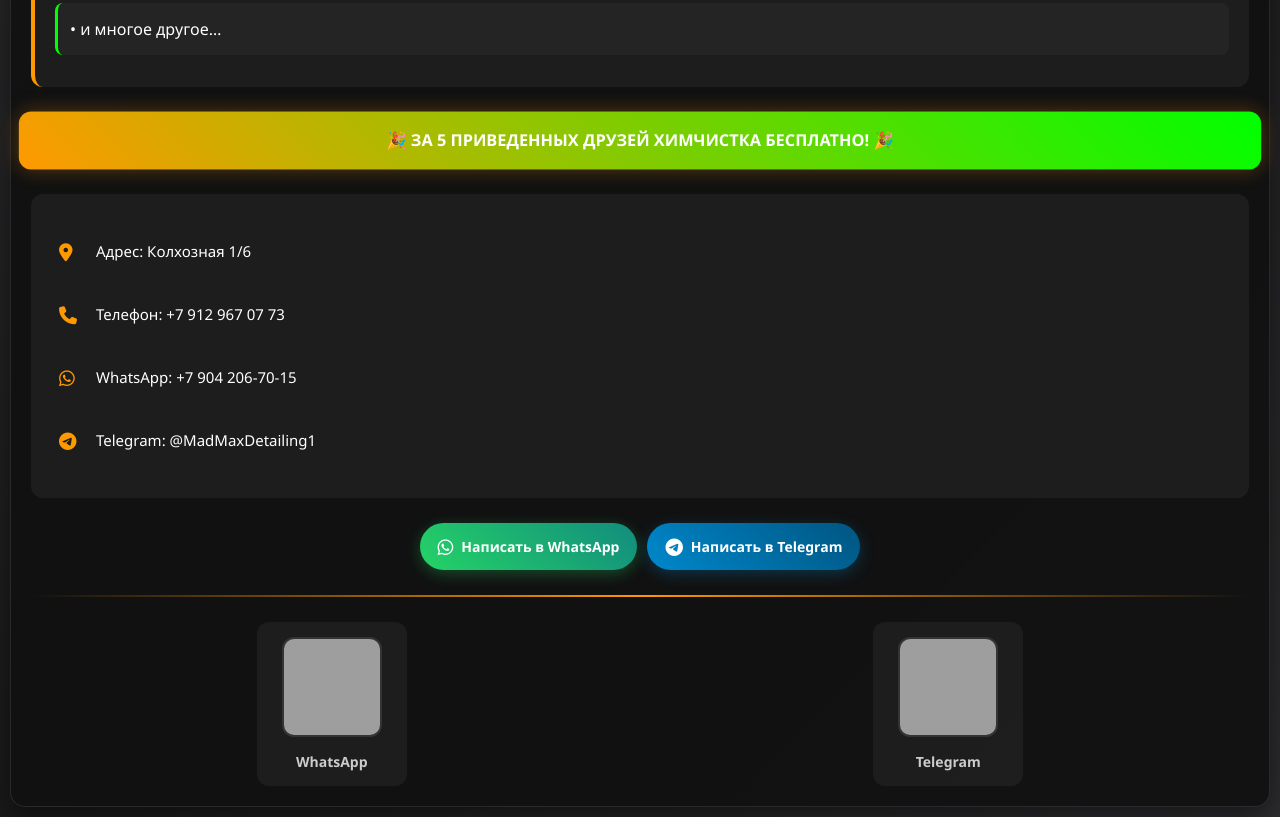
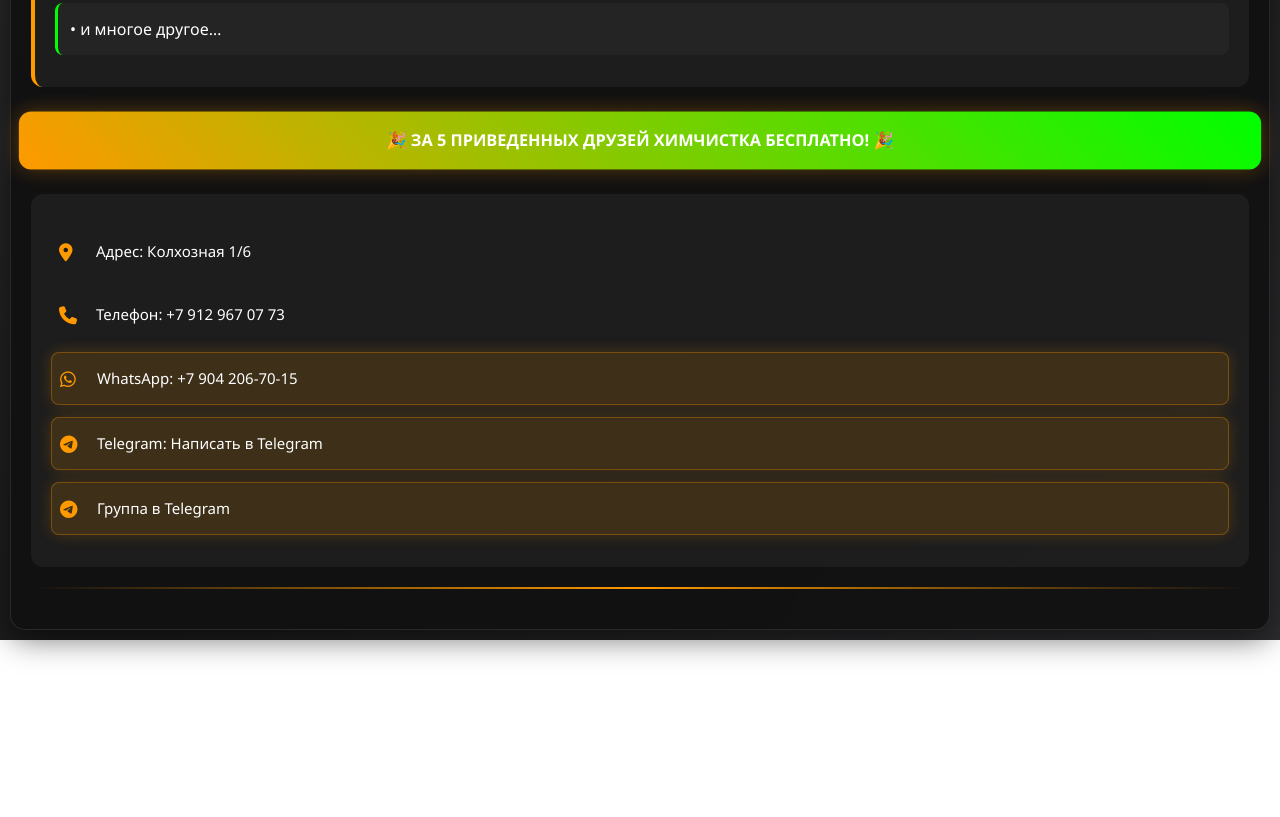
Before and after one commit to MadMaxDetailing/CarCleaning, a plain HTML site: page index.html in a window 1280 px wide. Shown: the part 433-1250 px from the top of the page. After the commit the page ends 1073 px from the top, so only its background shows below. Drawn offline with Linux system fonts and the light colour scheme; grey boxes are pictures that could not be loaded.

Commit message:
index.html

```diff
--- a/index.html
+++ b/index.html
@@ -145,6 +145,18 @@
             line-height: 1.8;
         }
 
+        .contact-item.highlighted {
+            background: rgba(255, 153, 0, 0.15);
+            border: 1px solid rgba(255, 153, 0, 0.3);
+            box-shadow: 0 0 15px rgba(255, 153, 0, 0.2);
+        }
+
+        .contact-item.highlighted:hover {
+            background: rgba(255, 153, 0, 0.25);
+            transform: translateX(8px);
+            box-shadow: 0 0 20px rgba(255, 153, 0, 0.4);
+        }
+
         .contact-item {
             display: flex;
             align-items: center;
@@ -171,50 +183,15 @@
             word-break: break-word;
         }
 
-        .qr-codes {
-            display: flex;
-            justify-content: space-around;
-            margin-top: 25px;
-            gap: 15px;
-            flex-wrap: wrap;
-        }
-
-        .qr-block {
-            text-align: center;
-            background: rgba(255, 255, 255, 0.05);
-            padding: 15px;
-            border-radius: 12px;
-            transition: all 0.3s ease;
-            flex: 1;
-            min-width: 120px;
-            max-width: 150px;
-        }
-
-        .qr-block:hover {
-            transform: translateY(-5px);
-            background: rgba(255, 255, 255, 0.1);
-            box-shadow: 0 8px 20px rgba(0, 0, 0, 0.3);
-        }
-
-        .qr-block img {
-            width: 100px;
-            height: 100px;
-            border-radius: 12px;
-            margin-bottom: 10px;
-            border: 2px solid rgba(255, 255, 255, 0.1);
+        .contact-item a {
+            color: inherit;
+            text-decoration: none;
             transition: all 0.3s ease;
         }
 
-        .qr-block:hover img {
-            border-color: #ff9900;
-            box-shadow: 0 0 15px rgba(255, 153, 0, 0.3);
-        }
-
-        .qr-block span {
-            display: block;
-            font-size: 14px;
-            color: #ccc;
-            font-weight: bold;
+        .contact-item a:hover {
+            color: #ff9900;
+            text-shadow: 0 0 5px rgba(255, 153, 0, 0.3);
         }
 
         .social-buttons {
@@ -313,24 +290,6 @@
                 margin-right: 10px;
             }
 
-            .qr-codes {
-                flex-direction: column;
-                align-items: center;
-                gap: 15px;
-                margin-top: 20px;
-            }
-
-            .qr-block {
-                min-width: 130px;
-                max-width: 160px;
-                padding: 12px;
-            }
-
-            .qr-block img {
-                width: 90px;
-                height: 90px;
-            }
-
             .social-buttons {
                 flex-direction: column;
                 align-items: center;
@@ -376,15 +335,6 @@
             .contact-item span {
                 font-size: 14px;
             }
-
-            .qr-block img {
-                width: 80px;
-                height: 80px;
-            }
-
-            .qr-block span {
-                font-size: 13px;
-            }
         }
 
         .decorative-line {
@@ -418,45 +368,29 @@
         <div class="contact">
             <div class="contact-item">
                 <i class="fas fa-map-marker-alt"></i>
-                <span>Адрес: Колхозная 1/6</span>
+                <span><a href="https://yandex.ru/maps/?text=Колхозная+улица+1/6+Сыктывкар+Республика+Коми" target="_blank">Адрес: Колхозная 1/6</a></span>
             </div>
             <div class="contact-item">
                 <i class="fas fa-phone"></i>
-                <span>Телефон: +7 912 967 07 73</span>
+                <span><a href="tel:+79129670773">Телефон: +7 912 967 07 73</a></span>
             </div>
-            <div class="contact-item">
+            <div class="contact-item highlighted">
                 <i class="fab fa-whatsapp"></i>
-                <span>WhatsApp: +7 904 206-70-15</span>
+                <span><a href="https://wa.me/79042067015">WhatsApp: +7 904 206-70-15</a></span>
             </div>
-            <div class="contact-item">
+            <div class="contact-item highlighted">
                 <i class="fab fa-telegram"></i>
-                <span>Telegram: @MadMaxDetailing1</span>
+                <span><a href="https://t.me/+79042067015">Telegram: Написать в Telegram</a></span>
+            </div>
+            <div class="contact-item highlighted">
+                <i class="fab fa-telegram"></i>
+                <span><a href="https://t.me/MadMaxDetailing1" target="_blank">Группа в Telegram</a></span>
             </div>
         </div>
 
-        <div class="social-buttons">
-            <a href="https://wa.me/79042067015" class="social-btn whatsapp" target="_blank">
-                <i class="fab fa-whatsapp"></i>
-                Написать в WhatsApp
-            </a>
-            <a href="https://t.me/MadMaxDetailing1" class="social-btn telegram" target="_blank">
-                <i class="fab fa-telegram"></i>
-                Написать в Telegram
-            </a>
-        </div>
+
 
         <div class="decorative-line"></div>
-
-        <div class="qr-codes">
-            <div class="qr-block">
-                <img src="https://api.qrserver.com/v1/create-qr-code/?size=200x200&data=https://wa.me/79042067015" alt="QR WhatsApp">
-                <span>WhatsApp</span>
-            </div>
-            <div class="qr-block">
-                <img src="https://api.qrserver.com/v1/create-qr-code/?size=200x200&data=https://t.me/MadMaxDetailing1" alt="QR Telegram">
-                <span>Telegram</span>
-            </div>
-        </div>
     </div>
 </body>
 </html>
```
